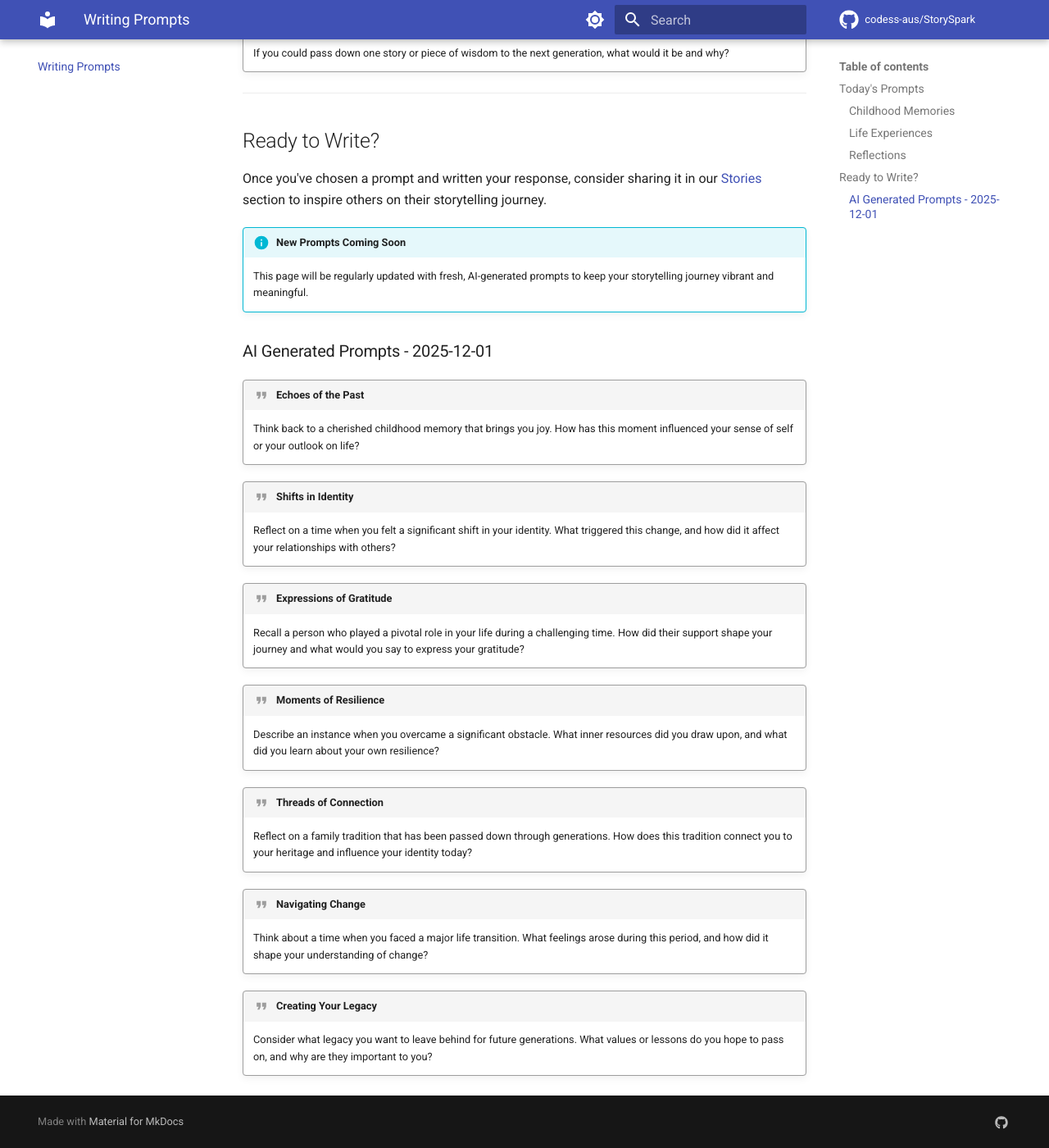
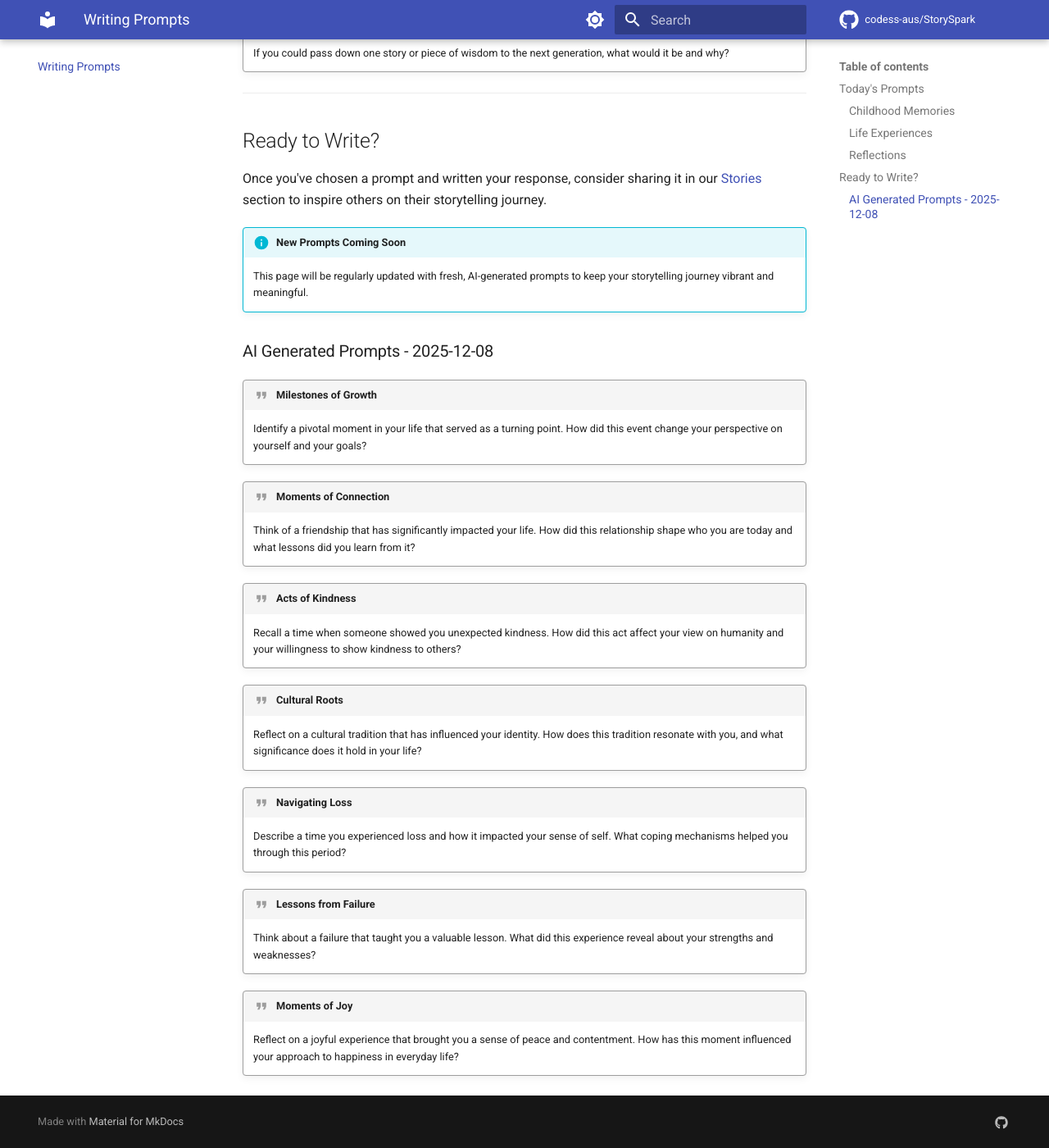
Before and after one commit to codess-aus/StorySpark, an MkDocs documentation site: the page built from docs/prompts.md, in a window 1280 px wide and 1400 px high, scrolled down 1717 px. Shown: the whole window at 82% size. Built offline with MkDocs 1.6.1 and Material for MkDocs 9.7.7, drawn with Linux system fonts in a browser that asks for light colours; comment, search, counter and statistics services are not loaded.

Commit message:
chore: add AI-generated prompts 2025-12-08

```diff
--- a/docs/prompts.md
+++ b/docs/prompts.md
@@ -54,27 +54,27 @@ Once you've chosen a prompt and written your response, consider sharing it in ou
 
 <!-- AI-GENERATED-PROMPTS:START -->
 
-### AI Generated Prompts - 2025-12-01
+### AI Generated Prompts - 2025-12-08
 
-!!! quote "Echoes of the Past"
-    Think back to a cherished childhood memory that brings you joy. How has this moment influenced your sense of self or your outlook on life?
+!!! quote "Milestones of Growth"
+    Identify a pivotal moment in your life that served as a turning point. How did this event change your perspective on yourself and your goals?
 
-!!! quote "Shifts in Identity"
-    Reflect on a time when you felt a significant shift in your identity. What triggered this change, and how did it affect your relationships with others?
+!!! quote "Moments of Connection"
+    Think of a friendship that has significantly impacted your life. How did this relationship shape who you are today and what lessons did you learn from it?
 
-!!! quote "Expressions of Gratitude"
-    Recall a person who played a pivotal role in your life during a challenging time. How did their support shape your journey and what would you say to express your gratitude?
+!!! quote "Acts of Kindness"
+    Recall a time when someone showed you unexpected kindness. How did this act affect your view on humanity and your willingness to show kindness to others?
 
-!!! quote "Moments of Resilience"
-    Describe an instance when you overcame a significant obstacle. What inner resources did you draw upon, and what did you learn about your own resilience?
+!!! quote "Cultural Roots"
+    Reflect on a cultural tradition that has influenced your identity. How does this tradition resonate with you, and what significance does it hold in your life?
 
-!!! quote "Threads of Connection"
-    Reflect on a family tradition that has been passed down through generations. How does this tradition connect you to your heritage and influence your identity today?
+!!! quote "Navigating Loss"
+    Describe a time you experienced loss and how it impacted your sense of self. What coping mechanisms helped you through this period?
 
-!!! quote "Navigating Change"
-    Think about a time when you faced a major life transition. What feelings arose during this period, and how did it shape your understanding of change?
+!!! quote "Lessons from Failure"
+    Think about a failure that taught you a valuable lesson. What did this experience reveal about your strengths and weaknesses?
 
-!!! quote "Creating Your Legacy"
-    Consider what legacy you want to leave behind for future generations. What values or lessons do you hope to pass on, and why are they important to you?
+!!! quote "Moments of Joy"
+    Reflect on a joyful experience that brought you a sense of peace and contentment. How has this moment influenced your approach to happiness in everyday life?
 
 <!-- AI-GENERATED-PROMPTS:END -->
```
